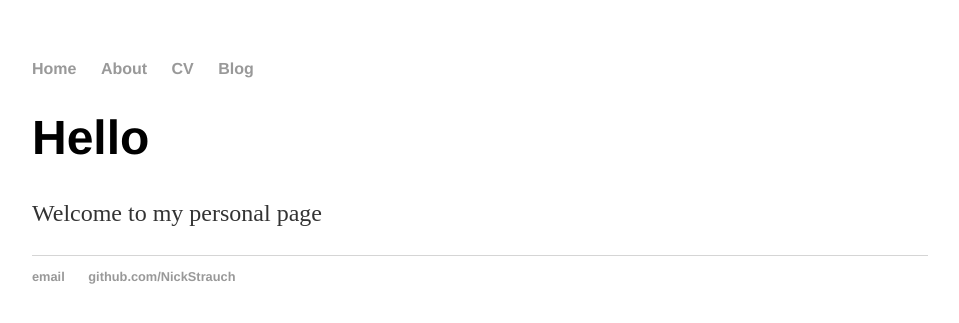
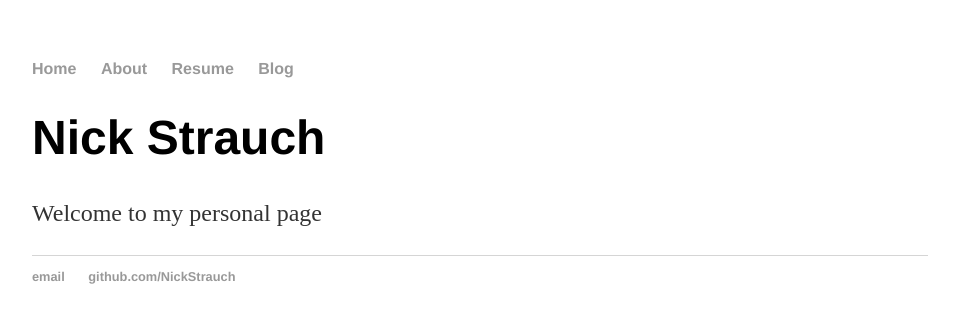
Before and after one commit to NickStrauch/NickStrauch.github.io, a Jekyll site: the page built from index.html, in a window 1280 px wide. Shown: the top 323 px of the page, without its empty margins (160-1119 px from the left). Built offline with Jekyll 4.4.1, drawn with Linux system fonts in a browser that asks for light colours.

Commit message:
Update index.html

```diff
--- a/index.html
+++ b/index.html
@@ -1,29 +1,8 @@
-<!DOCTYPE html>
-<html>
-	<head>
-		<title>Nick Strauch</title>
-		<link rel="stylesheet" type="text/css" href="/css/main.css">
-	</head>
-	<body>
-		<nav>
-    		<ul>
-        		<li><a href="/">Home</a></li>
-	        	<li><a href="/about">About</a></li>
-        		<li><a href="/cv">CV</a></li>
-        		<li><a href="/blog">Blog</a></li>
-    		</ul>
-		</nav>
-		<div class="container">
-    		<div class="blurb">
-        		<h1>Hello</h1>
-				<p>Welcome to my personal page</p>
-    		</div><!-- /.blurb -->
-		</div><!-- /.container -->
-		<footer>
-    		<ul>
-        		<li><a href="mailto:nstrauch47@gmail.com">email</a></li>
-        		<li><a href="https://github.com/NickStrauch">github.com/NickStrauch</a></li>
-			</ul>
-		</footer>
-	</body>
-</html>
+---
+layout: default
+title: Nick Strauch
+---
+<div class="blurb">
+	<h1>Nick Strauch</h1>
+	<p>Welcome to my personal page</p>
+</div><!-- /.blurb -->
```
